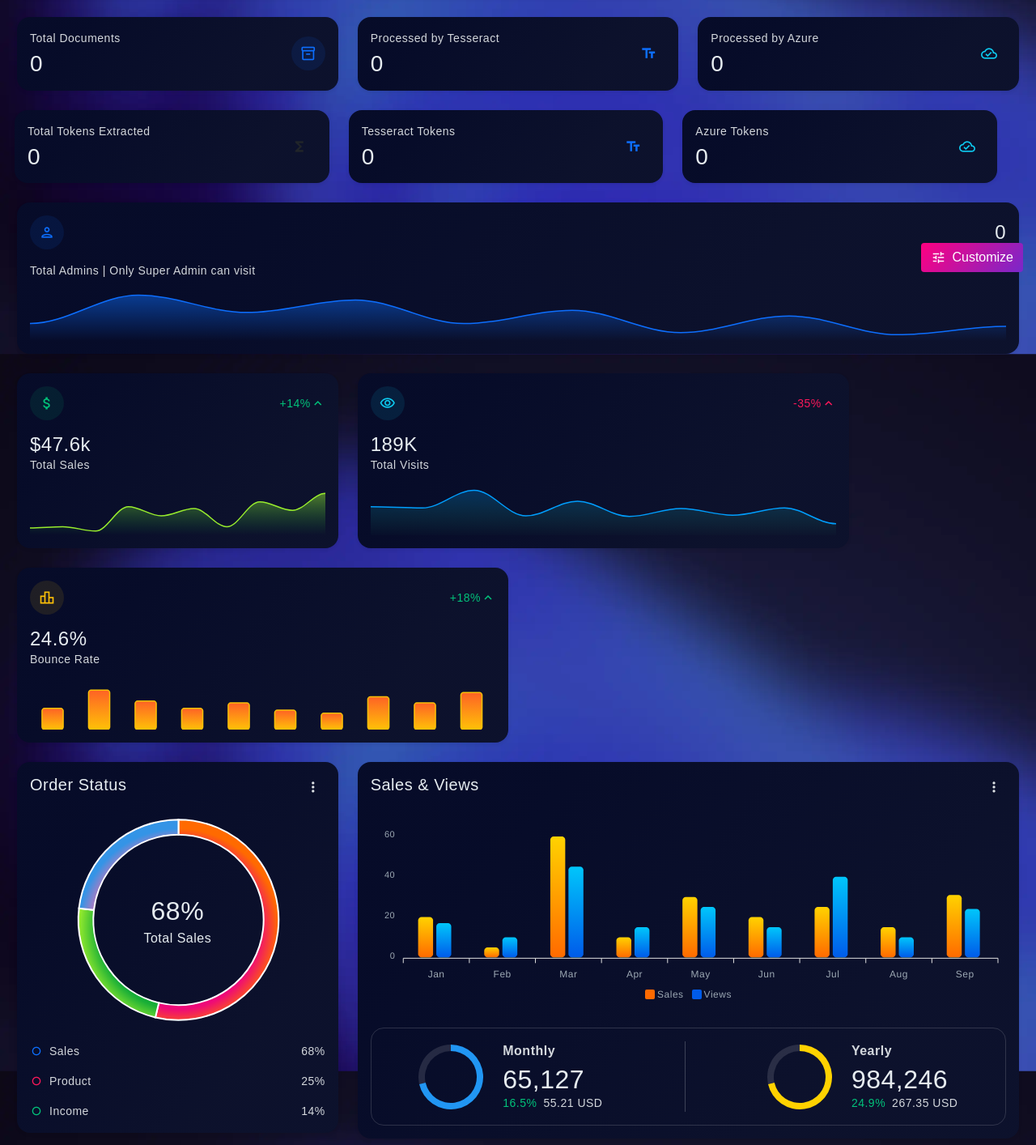
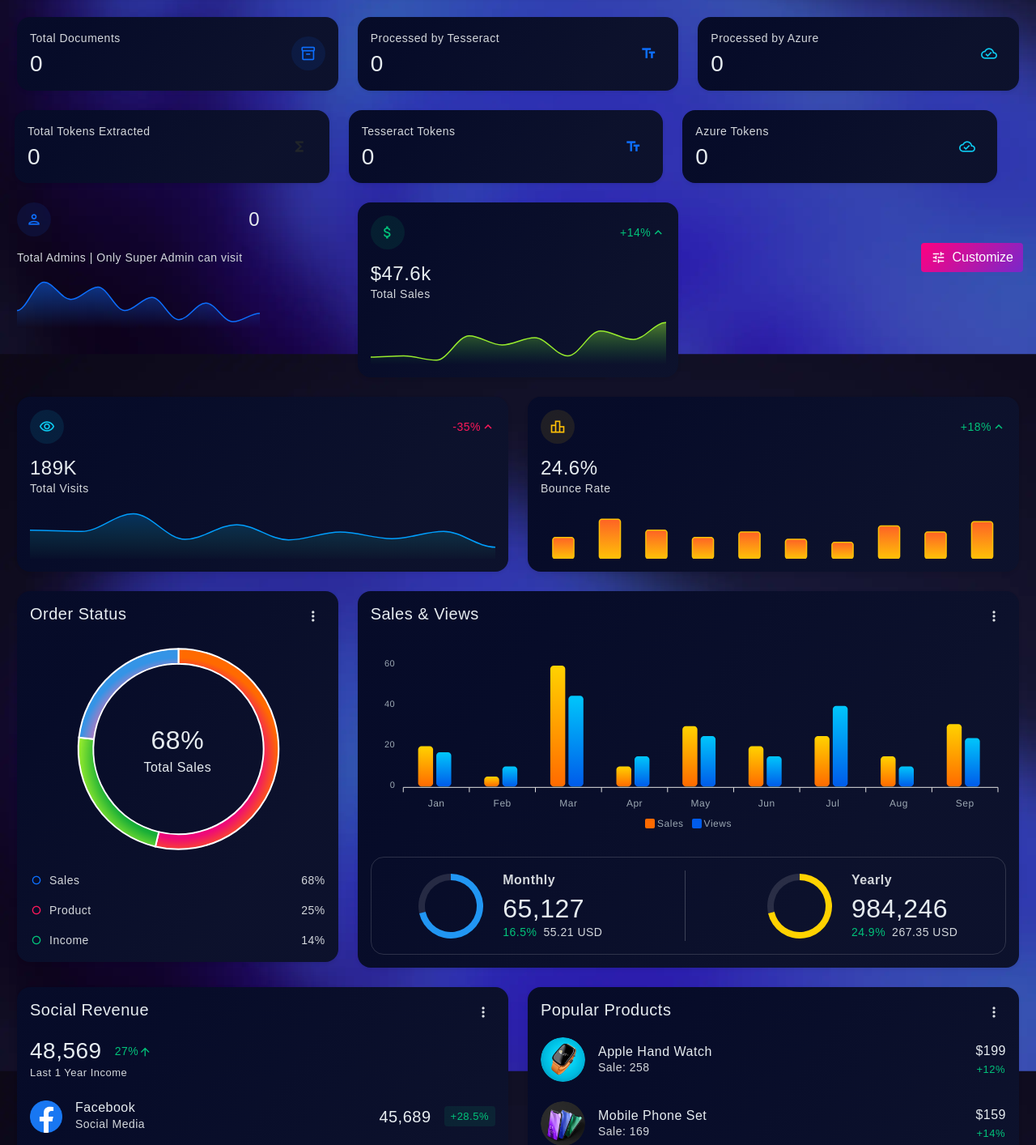
Before and after one commit to arkdey-in/flask, a Flask app: page /admin/admdashboard in a window 1280 px wide. Shown: the part 448-1862 px from the top of the page at 81% size. Run offline with Flask 3, Linux system fonts and the light colour scheme; the visitor is signed in with stand-in values (Sample User, id 1); data that the repository does not hold is empty; style sheets or scripts are compiled from the project's sources; some libraries are stand-ins or nearby versions.

Commit message:
FIX: dashboard5

```diff
--- a/app/templates/admDashboard.html
+++ b/app/templates/admDashboard.html
@@ -274,8 +274,8 @@ AFFAIRS DEPARTMENT{% endblock%} {%block content%}
     #}
 
 
-    <div class="">
-      <div class="card rounded-4 w-100">
+    <div class="col-12 col-lg-4 col-xxl-2 d-flex">
+      <div class="">
         <div class="card-body">
           <div class="mb-3 d-flex align-items-center justify-content-between">
             <div
```
